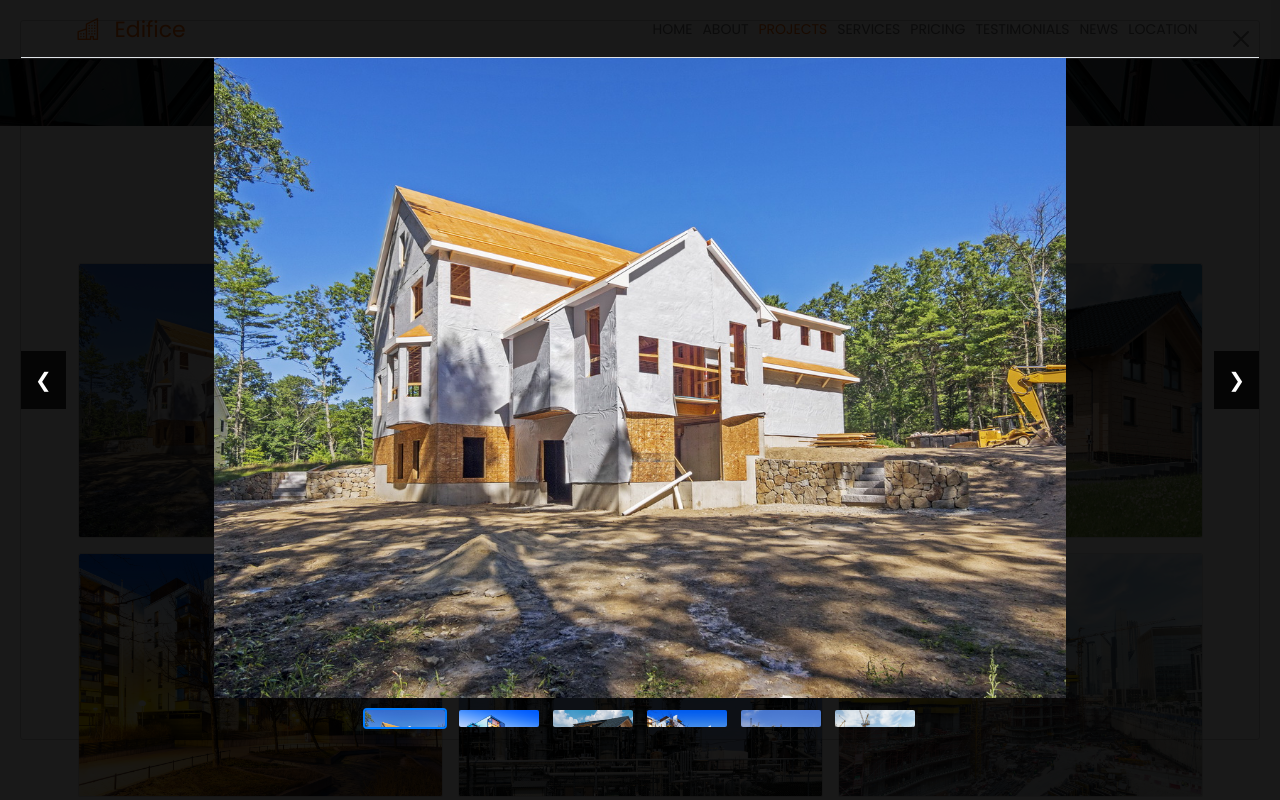
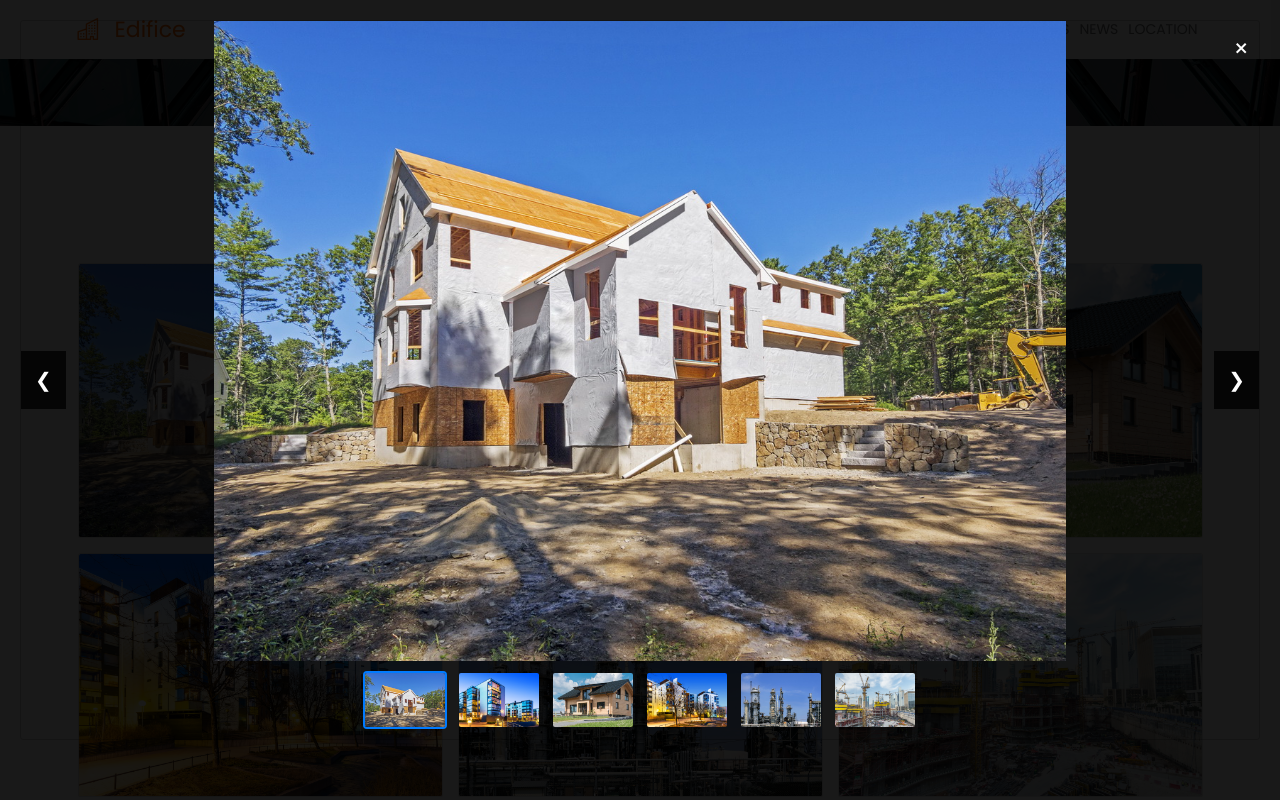
Before and after one commit to JacekPasierb/FrontStrapi, a React (Vite) app: page / in a window 1280 px wide. Both pictures are taken after a click on the element 260 px from the left and 2031 px from the top of the page. Shown: the part 1631-2431 px from the top of the page. Built offline with nearby package versions, Linux system fonts and the light colour scheme.

Commit message:
Feature/About - correctpath image

```diff
--- a/src/components/modal/GalleryModal.tsx
+++ b/src/components/modal/GalleryModal.tsx
@@ -76,13 +76,24 @@ const GalleryModal: React.FC<GalleryModalProps> = ({
             justifyContent: "space-between",
             overflow: "hidden",
           }}
-        >
-          <div className="modal-header"> <button
-              type="button"
-              className="btn-close"
-              onClick={onClose}
-              aria-label="Close"
-            ></button></div>
+        > <button
+        onClick={onClose}
+        style={{
+          position: "absolute",
+          top: "10px",
+          right: "10px",
+          background: "transparent",
+          border: "none",
+          color: "#fff",
+          fontSize: "24px",
+          cursor: "pointer",
+          zIndex: 1000,
+        }}
+        aria-label="Close"
+      >
+        ×
+      </button>
+
           <div
             className="modal-body"
             style={{
```
